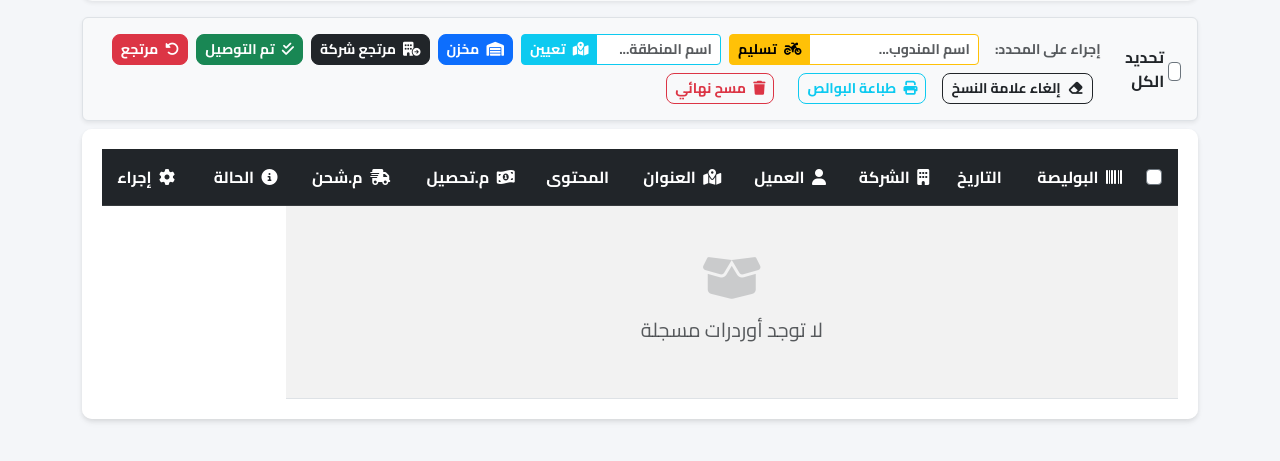
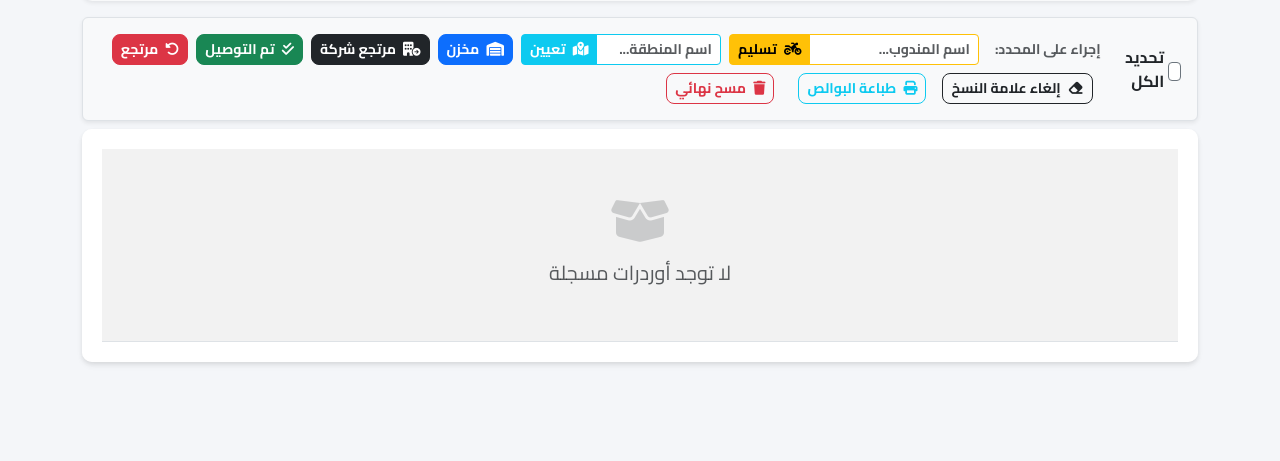
Before and after one commit to mostafa3sliaa/shipping-app, a Flask app: page /?tab=orders in a window 1280 px wide. Shown: the part 299-760 px from the top of the page. Run offline with Flask 3, Linux system fonts and the light colour scheme; the visitor is signed in with stand-in values (Sample User, id 1); data that the repository does not hold is empty; some libraries are stand-ins or nearby versions.

Commit message:
Remove table header row from orders table as requested

```diff
--- a/templates/index.html
+++ b/templates/index.html
@@ -411,23 +411,6 @@
                 <div class="card-body p-0">
                     <div class="table-responsive" style="max-height: 600px; overflow-y: auto;">
                         <table class="table table-hover table-striped mb-0 align-middle">
-                            <thead class="table-dark sticky-top">
-                                <tr>
-                                    <th class="py-3 px-3" style="width: 40px;">
-                                        <input class="form-check-input border-secondary" type="checkbox" id="selectAllHeader" onchange="toggleAllOrders(this)" title="تحديد الكل" style="cursor: pointer;">
-                                    </th>
-                                    <th class="py-3 px-2"><i class="fa-solid fa-barcode me-1"></i> البوليصة</th>
-                                    <th class="py-3">التاريخ</th>
-                                    <th class="py-3"><i class="fa-solid fa-building me-1"></i> الشركة</th>
-                                    <th class="py-3"><i class="fa-solid fa-user me-1"></i> العميل</th>
-                                    <th class="py-3"><i class="fa-solid fa-map-location-dot me-1"></i> العنوان</th>
-                                    <th class="py-3">المحتوى</th>
-                                    <th class="py-3"><i class="fa-solid fa-money-bill-1-wave me-1"></i> م.تحصيل</th>
-                                    <th class="py-3"><i class="fa-solid fa-truck-fast me-1"></i> م.شحن</th>
-                                    <th class="py-3"><i class="fa-solid fa-circle-info me-1"></i> الحالة</th>
-                                    <th class="py-3 text-center"><i class="fa-solid fa-gear me-1"></i> إجراء</th>
-                                </tr>
-                            </thead>
                             <tbody id="orders-tbody">
                                 {% for order in orders %}
                                 <tr id="order-row-{{ order.id }}" class="{% if order.is_copied %}bg-success bg-opacity-25{% elif order.phone in duplicate_phones %}bg-danger bg-opacity-10 border-danger border-2{% else %}bg-white{% endif %}">
```
